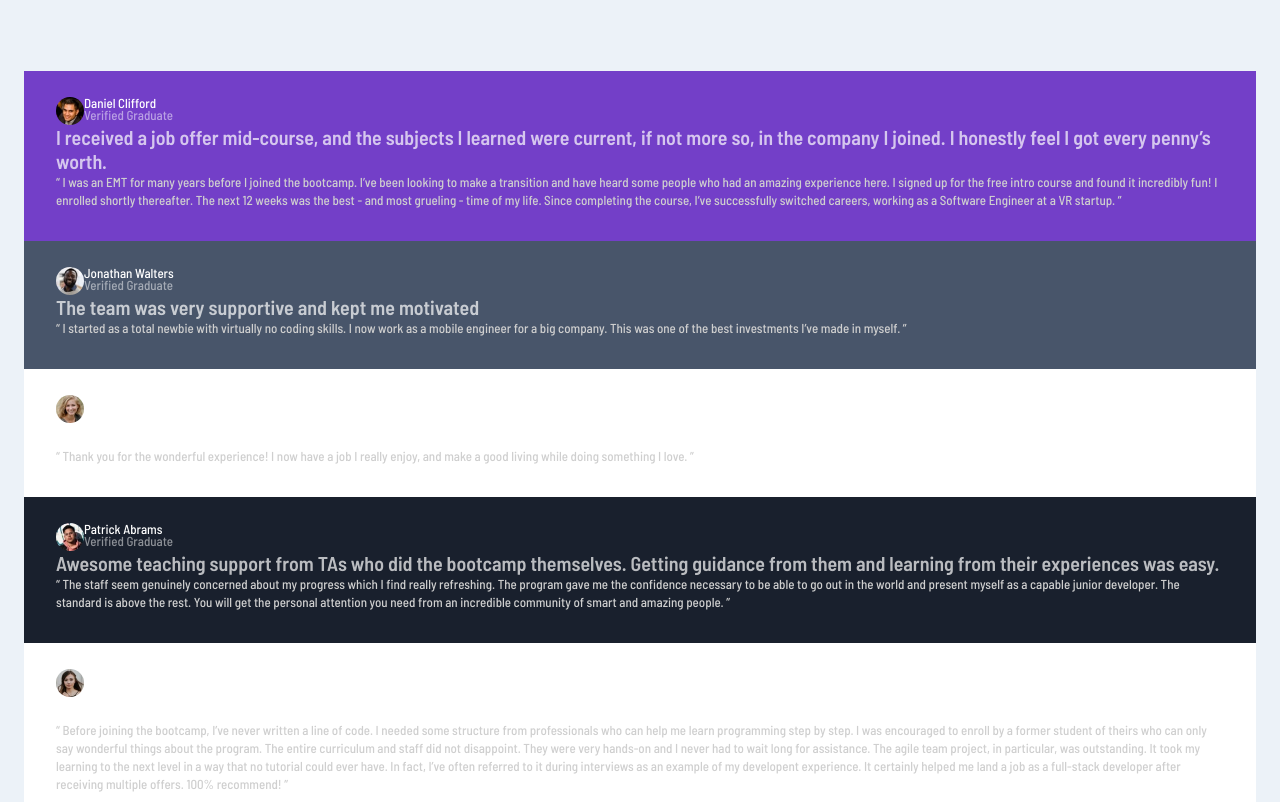
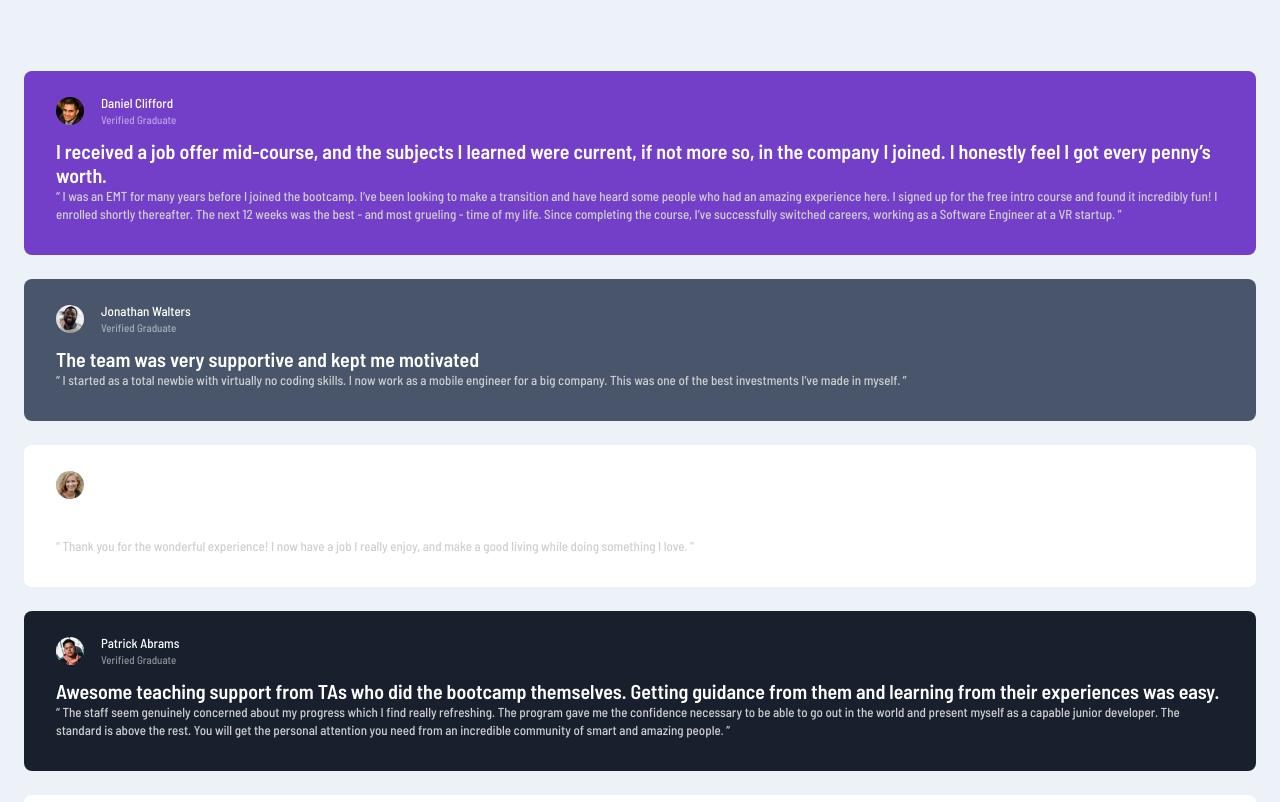
Before and after one commit to whiteriver-dev/testimonials-grid, a plain HTML site: page index.html in a window 1280 px wide. Shown: the top 802 px of the page. Drawn offline with Linux system fonts and the light colour scheme.

Commit message:
added some styles, lots to go

```diff
--- a/styles.css
+++ b/styles.css
@@ -4,10 +4,14 @@
 
 * {
     font-family: 'Barlow Semi Condensed';
-    color: white;
     max-width: 100%;
     height: auto;
     margin: 0;
+}
+
+h1, p {
+    all: unset;
+    display: block;
 }
 
 /* Styling */
@@ -24,6 +28,7 @@ html, body {
     margin-left: 24px;
     margin-top: 71px;
     margin-bottom: 71px;
+    gap: 24px;
 }
 
 /* Testimonial Card Styling (Generic) */
@@ -35,16 +40,26 @@ html, body {
     padding-bottom: 32px;
     padding-right: 32px;
     padding-left: 32px;
+    border-radius: 8px;
 }
 
 .profile-pic {
     height: 28px;
     width: 28px;
     border-radius: 100%;
+    margin-right: 17px;
 }
 
 .profile-details {
     display: flex;
+    color: white;
+    margin-bottom: 14px;
+}
+
+.name-role {
+    display: flex;
+    flex-direction: column;
+    gap: 4px;
 }
 
 .name {
@@ -55,7 +70,7 @@ html, body {
 }
 
 .role {
-    font-size: 13px;
+    font-size: 11px;
     font-weight: 500;
     letter-spacing: 0;
     line-height: 11px;
@@ -66,7 +81,7 @@ html, body {
     font-size: 20px;
     font-weight: 600;
     letter-spacing: 0;
-    opacity: 0.7;
+    color: white;
 }
 
 .testimonial {
```
